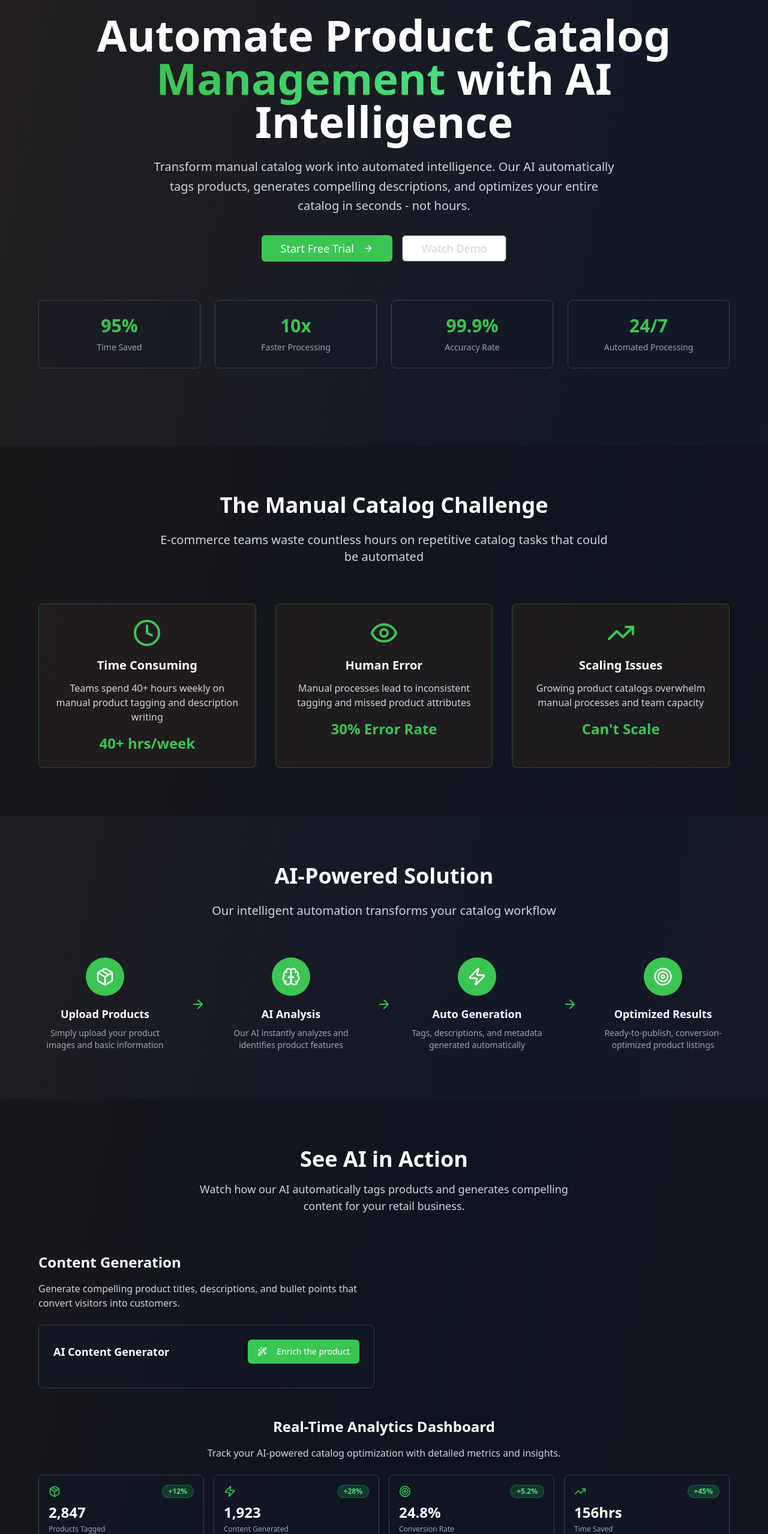
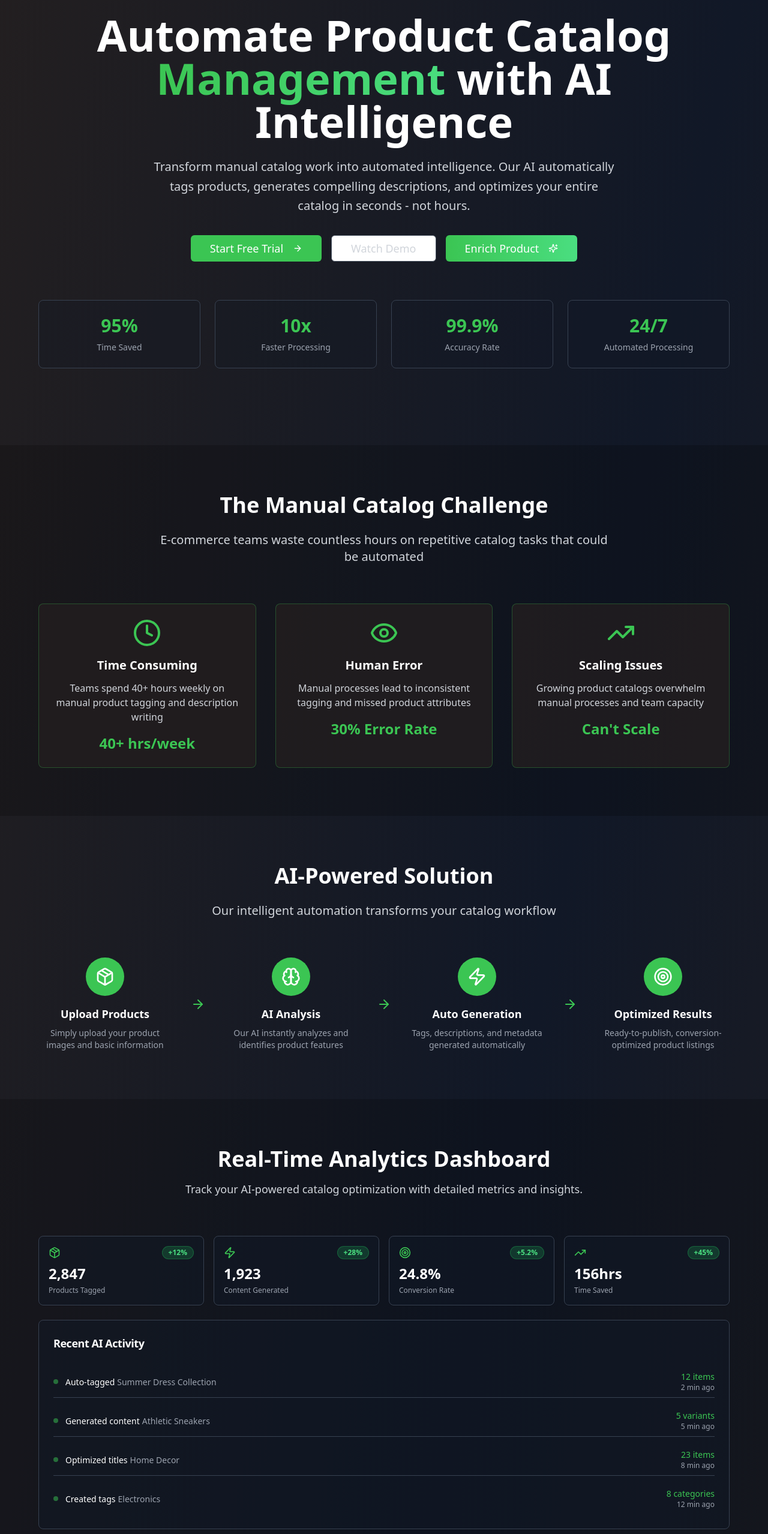
Before and after one commit to LaxmisettiKarthik/genie-site-builder, a React (Vite) app: page / in a window 1280 px wide. Shown: the part 243-2800 px from the top of the page at 60% size. Built offline with nearby package versions, Linux system fonts and the light colour scheme.

Commit message:
Move "Enrich Product" button
Move the "Enrich Product" button to be next to the "Watch Demo" button in the hero section.

```diff
--- a/src/pages/Index.tsx
+++ b/src/pages/Index.tsx
@@ -6,8 +6,11 @@ import { ArrowRight, Sparkles, Zap, Shield, Users, Star, CheckCircle, Clock, Tre
 import ProductTaggingDemo from "@/components/ProductTaggingDemo";
 import AIContentGenerator from "@/components/AIContentGenerator";
 import RetailDashboard from "@/components/RetailDashboard";
+import { useState } from "react";
 
 const Index = () => {
+  const [showAIDemo, setShowAIDemo] = useState(false);
+
   return <div className="min-h-screen bg-gradient-to-br from-[#231F20] via-gray-900 to-[#231F20]">
       {/* Navigation */}
       <nav className="flex items-center justify-between p-6 lg:px-8">
@@ -48,10 +51,36 @@ const Index = () => {
                 Start Free Trial
                 <ArrowRight className="ml-2 w-5 h-5" />
               </Button>
-              <Button size="lg" variant="outline" className="border-gray-600 text-gray-300 hover:bg-gray-800 px-8 py-4 text-lg">
-                Watch Demo
+              <Button
+                size="lg"
+                variant="outline"
+                className="border-gray-600 text-gray-300 hover:bg-gray-800 px-8 py-4 text-lg"
+                onClick={() => setShowAIDemo(!showAIDemo)}
+              >
+                {showAIDemo ? "Hide Demo" : "Watch Demo"}
+              </Button>
+              <Button
+                size="lg"
+                className="bg-gradient-to-r from-[#3BC553] to-green-400 hover:from-green-600 hover:to-green-500 text-white px-8 py-4 text-lg"
+                onClick={() => setShowAIDemo(!showAIDemo)}
+              >
+                {showAIDemo ? "Hide AI Demo" : "Enrich Product"}
+                <Sparkles className="ml-2 w-5 h-5" />
               </Button>
             </div>
+
+            {/* AI Demo Section - Shown when button is clicked */}
+            {showAIDemo && (
+              <div className="mt-12 mb-12">
+                <div className="bg-black/20 rounded-2xl p-8 border border-[#3BC553]/30">
+                  <h3 className="text-2xl font-bold text-white mb-4">AI Content Generation Demo</h3>
+                  <p className="text-gray-300 mb-6">
+                    Experience how our AI automatically generates compelling product content for your retail business.
+                  </p>
+                  <AIContentGenerator />
+                </div>
+              </div>
+            )}
           </div>
 
           {/* Hero Stats */}
@@ -180,35 +209,17 @@ const Index = () => {
         </div>
       </section>
 
-      {/* AI Demo Section */}
+      {/* AI Demo Section - Updated to show only dashboard */}
       <section id="demo" className="px-6 lg:px-8 py-20 bg-black/20">
         <div className="max-w-6xl mx-auto">
           <div className="text-center mb-16">
-            <h2 className="text-4xl font-bold text-white mb-4">See AI in Action</h2>
+            <h2 className="text-4xl font-bold text-white mb-4">Real-Time Analytics Dashboard</h2>
             <p className="text-gray-300 text-lg max-w-2xl mx-auto">
-              Watch how our AI automatically tags products and generates compelling content for your retail business.
+              Track your AI-powered catalog optimization with detailed metrics and insights.
             </p>
           </div>
 
-          <div className="grid lg:grid-cols-2 gap-8 mb-12">
-
-
-            <div>
-              <h3 className="text-2xl font-bold text-white mb-4">Content Generation</h3>
-              <p className="text-gray-300 mb-6">
-                Generate compelling product titles, descriptions, and bullet points that convert visitors into customers.
-              </p>
-              <AIContentGenerator />
-            </div>
-          </div>
-
-          <div>
-            <h3 className="text-2xl font-bold text-white mb-4 text-center">Real-Time Analytics Dashboard</h3>
-            <p className="text-gray-300 mb-6 text-center max-w-2xl mx-auto">
-              Track your AI-powered catalog optimization with detailed metrics and insights.
-            </p>
-            <RetailDashboard />
-          </div>
+          <RetailDashboard />
         </div>
       </section>
 
```
